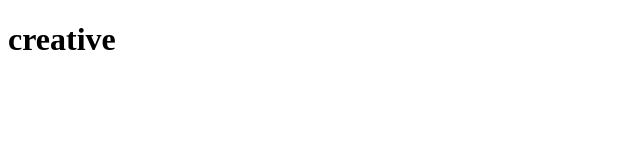
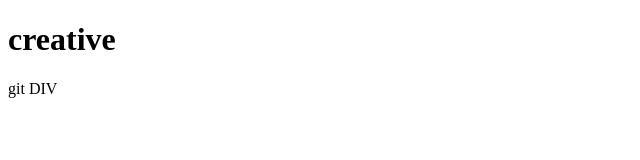
Before and after one commit to kmin8802/git-min, a plain HTML site: page index.html in a window 1280 px wide. Shown: the full height of the page, 0-640 px from the left. Drawn offline with Linux system fonts and the light colour scheme.

```diff
--- a/index.html
+++ b/index.html
@@ -7,5 +7,6 @@
 </head>
 <body>
     <h1> creative </h1>
+    <div> git DIV </div>
 </body>
 </html>
```
Also changed, not shown: 1 other file.
